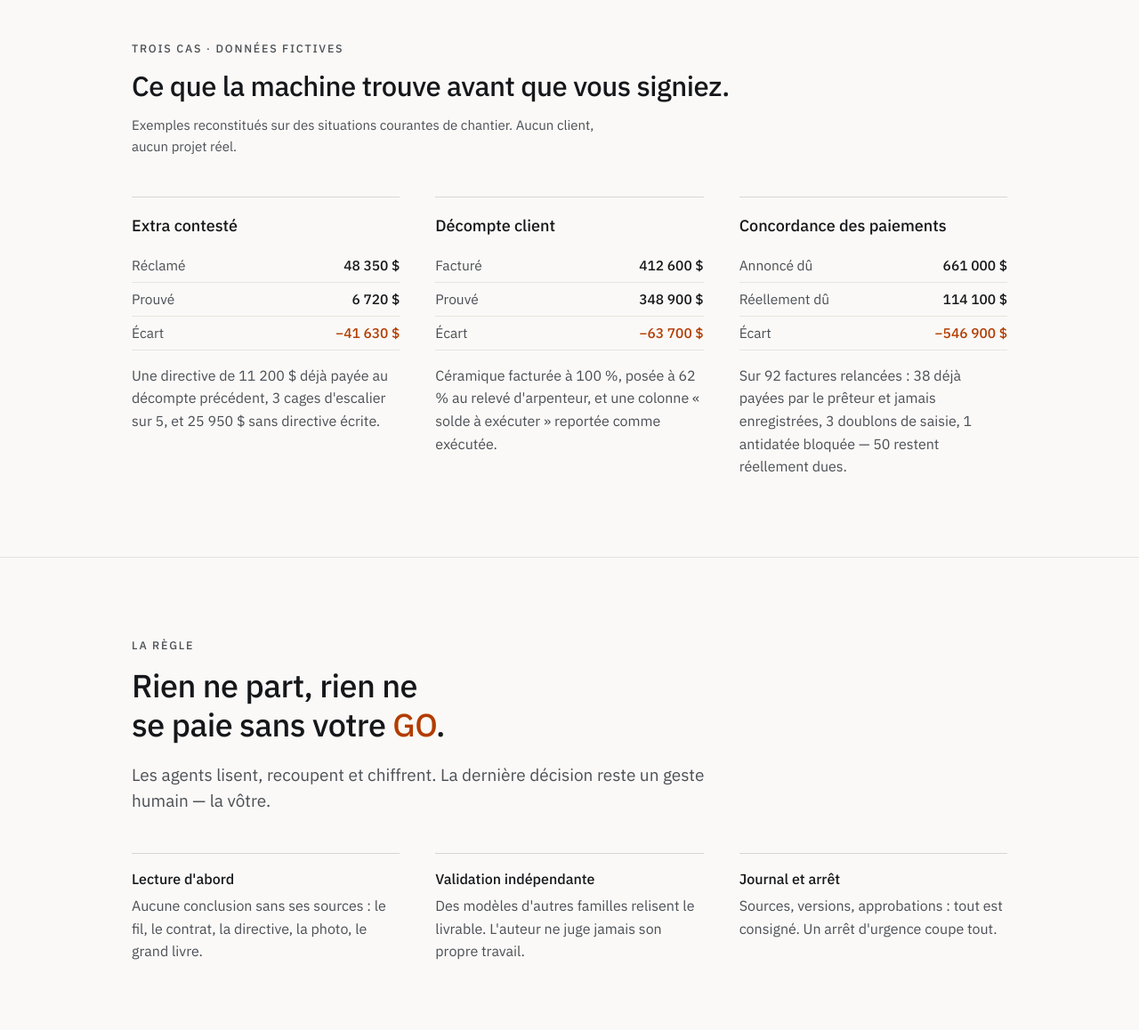
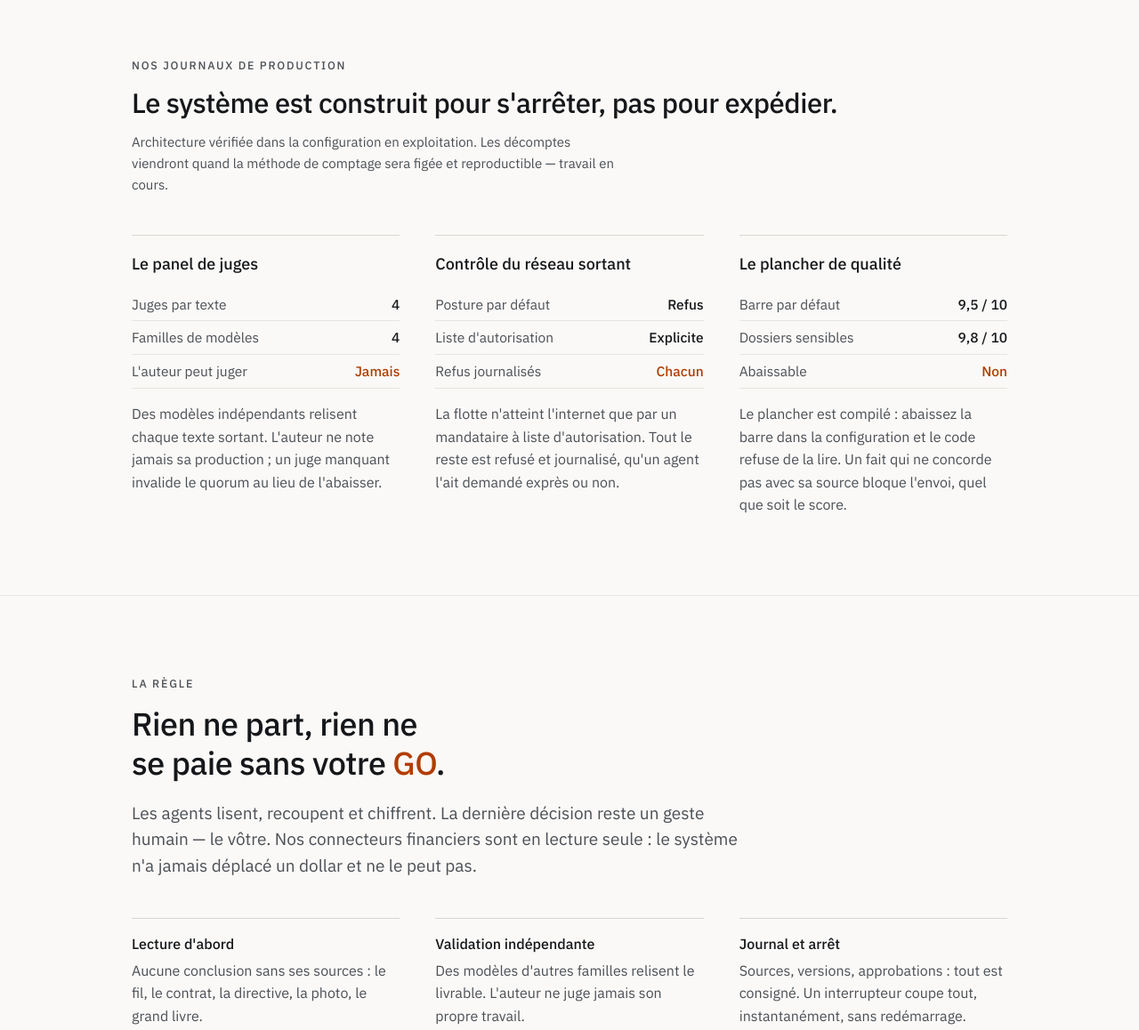
Before and after one commit to olivieraziz-collab/ino-vita-ai-site, a plain HTML site: page index.html in a window 1280 px wide. Shown: the part 1380-2538 px from the top of the page at 89% size. Drawn offline with Linux system fonts and the light colour scheme.

Commit message:
Page d accueil francaise alignee sur la page anglaise du 18/9 (refus par defaut, aucun chiffre non reproductible)
Co-Authored-By: Claude Fable 5.1 <noreply@anthropic.com>
Claude-Session: https://claude.ai/code/session_01D1kbZ8Ltpat4QwNRwc6kv6

```diff
--- a/index.html
+++ b/index.html
@@ -3,9 +3,9 @@
 <head>
 <meta charset="utf-8">
 <meta name="viewport" content="width=device-width, initial-scale=1">
-<title>Ino-Vita AI — agents IA gouvernés pour la construction</title>
-<meta name="description" content="Des agents IA qui lisent vos courriels, contrats, chantiers et comptes, chiffrent la décision et s'arrêtent à votre GO. Démo commentée de 1 min 11.">
-<meta name="site-version" content="video-2026-09-10">
+<title>Ino-Vita AI — l'entreprise d'IA qui refuse d'envoyer</title>
+<meta name="description" content="IA pour la construction : nos agents rédigent, recoupent, rapprochent — et refusent d'envoyer ce qu'ils ne peuvent pas prouver.">
+<meta name="site-version" content="refus-2026-09-19">
 <meta name="theme-color" content="#faf9f7" media="(prefers-color-scheme: light)">
 <meta name="theme-color" content="#0e1013" media="(prefers-color-scheme: dark)">
 <link rel="canonical" href="https://ino-vita.ai/">
@@ -15,8 +15,8 @@
 <meta property="og:type" content="website">
 <meta property="og:site_name" content="Ino-Vita AI">
 <meta property="og:locale" content="fr_CA">
-<meta property="og:title" content="Ino-Vita AI — agents IA gouvernés pour la construction">
-<meta property="og:description" content="Des agents IA qui lisent vos courriels, contrats, chantiers et comptes, chiffrent la décision et s'arrêtent à votre GO. Démo commentée de 1 min 11.">
+<meta property="og:title" content="Ino-Vita AI — l'entreprise d'IA qui refuse d'envoyer">
+<meta property="og:description" content="IA pour la construction : nos agents rédigent, recoupent, rapprochent — et refusent d'envoyer ce qu'ils ne peuvent pas prouver.">
 <meta property="og:url" content="https://ino-vita.ai/">
 <meta property="og:image" content="https://ino-vita.ai/og.png">
 <meta property="og:image:width" content="1200">
@@ -28,13 +28,13 @@
 <meta property="og:video:width" content="1280">
 <meta property="og:video:height" content="720">
 <meta name="twitter:card" content="summary_large_image">
-<meta name="twitter:title" content="Ino-Vita AI — agents IA gouvernés pour la construction">
-<meta name="twitter:description" content="Des agents IA qui lisent vos courriels, contrats, chantiers et comptes, chiffrent la décision et s'arrêtent à votre GO. Démo commentée de 1 min 11.">
+<meta name="twitter:title" content="Ino-Vita AI — l'entreprise d'IA qui refuse d'envoyer">
+<meta name="twitter:description" content="IA pour la construction : nos agents rédigent, recoupent, rapprochent — et refusent d'envoyer ce qu'ils ne peuvent pas prouver.">
 <meta name="twitter:image" content="https://ino-vita.ai/og.png">
 <link rel="icon" href="/favicon.svg" type="image/svg+xml">
 <link rel="preload" href="/fonts/ibm-plex-sans-latin.woff2" as="font" type="font/woff2" crossorigin>
 <link rel="stylesheet" href="/style.css">
-<script type="application/ld+json">{"@context":"https://schema.org","@graph":[{"@type":"Organization","@id":"https://ino-vita.ai/#organization","name":"Ino-Vita AI","url":"https://ino-vita.ai/","logo":"https://ino-vita.ai/logo.svg","image":"https://ino-vita.ai/og.png","email":"ai@ino-vita.com","address":{"@type":"PostalAddress","addressLocality":"Montréal","addressRegion":"QC","addressCountry":"CA"},"areaServed":{"@type":"AdministrativeArea","name":"Québec, Canada"},"description":"Agents IA gouvernés pour entrepreneurs en construction, développés par Gestion Ino-Vita inc., entrepreneur général à Montréal."},{"@type":"VideoObject","@id":"https://ino-vita.ai/#video","name":"Démo Ino-Vita AI — trois cas, du courriel reçu jusqu'au GO","description":"Vidéo commentée de 1 min 11 : un extra contesté de 48 350 $, un décompte client de 412 600 $ et 92 factures fournisseurs, analysés jusqu'au GO humain. Données fictives.","thumbnailUrl":"https://ino-vita.ai/demo/poster-fr.png","uploadDate":"2026-09-03","duration":"PT1M11S","contentUrl":"https://ino-vita.ai/demo/video/demo-ino-vita-ai-v3-fr-2026-09-03.mp4","embedUrl":"https://ino-vita.ai/demo/","inLanguage":"fr-CA","isFamilyFriendly":true,"publisher":{"@id":"https://ino-vita.ai/#organization"}}]}</script>
+<script type="application/ld+json">{"@context":"https://schema.org","@graph":[{"@type":"Organization","@id":"https://ino-vita.ai/#organization","name":"Ino-Vita AI","url":"https://ino-vita.ai/","logo":"https://ino-vita.ai/logo.svg","image":"https://ino-vita.ai/og.png","email":"ai@ino-vita.com","address":{"@type":"PostalAddress","addressLocality":"Montréal","addressRegion":"QC","addressCountry":"CA"},"areaServed":{"@type":"AdministrativeArea","name":"Québec, Canada"},"description":"Entreprise d'IA pour la construction : des agents gouvernés qui préparent les décisions d'un entrepreneur et refusent d'envoyer ce qu'ils ne peuvent pas prouver."},{"@type":"VideoObject","@id":"https://ino-vita.ai/#video","name":"Démo Ino-Vita AI — trois cas, du courriel reçu jusqu'au GO","description":"Vidéo commentée de 1 min 11 : trois cas de chantier analysés jusqu'au GO humain. Données fictives.","thumbnailUrl":"https://ino-vita.ai/demo/poster-fr.png","uploadDate":"2026-09-03","duration":"PT1M11S","contentUrl":"https://ino-vita.ai/demo/video/demo-ino-vita-ai-v3-fr-2026-09-03.mp4","embedUrl":"https://ino-vita.ai/demo/","inLanguage":"fr-CA","isFamilyFriendly":true,"publisher":{"@id":"https://ino-vita.ai/#organization"}}]}</script>
 </head>
 <body>
 <a class="skip u" href="#main">Aller au contenu</a>
@@ -48,10 +48,11 @@
 
   <section class="hero">
     <div class="wrap stack-lg">
-      <h1>Des agents IA qui lisent vos courriels, contrats, chantiers et comptes, préparent la décision, et s'arrêtent à votre <span class="accent">GO</span>.</h1>
+      <p class="label">Une entreprise d'intelligence artificielle pour la construction</p>
+      <h1>Tout le monde peut bâtir un agent qui écrit. Le difficile, c'est un agent qui <span class="accent">refuse d'envoyer</span>.</h1>
       <div class="player">
         <video controls preload="metadata" playsinline width="1280" height="720"
-               poster="/demo/poster-fr.png" aria-label="Vidéo de démonstration Ino-Vita AI : trois cas, 1 minute 11, commentée, sous-titrée">
+               poster="/demo/poster-fr.png" aria-label="Démo Ino-Vita AI : trois cas, 1 min 11, commentée, sous-titrée">
           <source src="/demo/video/demo-ino-vita-ai-v3-fr-2026-09-03.mp4" type="video/mp4">
           <source src="/demo/video/demo-ino-vita-ai-v3-fr-2026-09-03.webm" type="video/webm">
           <track kind="subtitles" src="/demo/video/demo-ino-vita-ai-v3-fr-2026-09-03.vtt" srclang="fr" label="Français" default>
@@ -59,7 +60,7 @@
         </video>
       </div>
       <p class="small muted measure">Démo de 1 min 11, avec son et sous-titres. Données fictives, aucun système réel connecté.</p>
-      <p class="lede measure">Une couche d'agents par-dessus vos outils actuels. Le système est construit sur deux règles : une conclusion arrive avec ses sources, et rien d'externe ni de financier ne part sans votre GO.</p>
+      <p class="lede measure">Le courrier sortant d'un entrepreneur l'engage. Une quittance, un avis de retard, une confirmation de paiement : une phrase que le système ne peut pas prouver devient une responsabilité écrite et horodatée. Nous n'avons pas bâti un rédacteur, mais un système qui s'arrête.</p>
       <p class="links">
         <a class="u" href="https://cal.com/ino-vita-ai/appel-exploratoire-30-min" rel="noopener">Réserver un appel de 30 minutes</a>
         <a class="u" href="mailto:ai@ino-vita.com?subject=Appel%20exploratoire%20%E2%80%94%20Ino-Vita%20AI">ai@ino-vita.com</a>
@@ -67,38 +68,38 @@
     </div>
   </section>
 
-  <section id="console">
+  <section id="refus">
     <div class="wrap">
-      <p class="label">Trois cas · données fictives</p>
-      <h2 style="margin-top:14px">Ce que la machine trouve avant que vous signiez.</h2>
-      <p class="small muted measure" style="margin-top:14px">Exemples reconstitués sur des situations courantes de chantier. Aucun client, aucun projet réel.</p>
+      <p class="label">Nos journaux de production</p>
+      <h2 style="margin-top:14px">Le système est construit pour s'arrêter, pas pour expédier.</h2>
+      <p class="small muted measure" style="margin-top:14px">Architecture vérifiée dans la configuration en exploitation. Les décomptes viendront quand la méthode de comptage sera figée et reproductible — travail en cours.</p>
       <div class="cases">
         <div class="case">
-        <h3>Extra contesté</h3>
+          <h3>Le panel de juges</h3>
           <dl class="figs">
-          <div class="fig"><dt>Réclamé</dt><dd>48 350 $</dd></div>
-          <div class="fig"><dt>Prouvé</dt><dd>6 720 $</dd></div>
-          <div class="fig gap"><dt>Écart</dt><dd>−41 630 $</dd></div>
+            <div class="fig"><dt>Juges par texte</dt><dd>4</dd></div>
+            <div class="fig"><dt>Familles de modèles</dt><dd>4</dd></div>
+            <div class="fig gap"><dt>L'auteur peut juger</dt><dd>Jamais</dd></div>
           </dl>
-        <p>Une directive de 11 200 $ déjà payée au décompte précédent, 3 cages d'escalier sur 5, et 25 950 $ sans directive écrite.</p>
+          <p>Des modèles indépendants relisent chaque texte sortant. L'auteur ne note jamais sa production ; un juge manquant invalide le quorum au lieu de l'abaisser.</p>
         </div>
         <div class="case">
-        <h3>Décompte client</h3>
+          <h3>Contrôle du réseau sortant</h3>
           <dl class="figs">
-          <div class="fig"><dt>Facturé</dt><dd>412 600 $</dd></div>
-          <div class="fig"><dt>Prouvé</dt><dd>348 900 $</dd></div>
-          <div class="fig gap"><dt>Écart</dt><dd>−63 700 $</dd></div>
+            <div class="fig"><dt>Posture par défaut</dt><dd>Refus</dd></div>
+            <div class="fig"><dt>Liste d'autorisation</dt><dd>Explicite</dd></div>
+            <div class="fig gap"><dt>Refus journalisés</dt><dd>Chacun</dd></div>
           </dl>
-        <p>Céramique facturée à 100 %, posée à 62 % au relevé d'arpenteur, et une colonne « solde à exécuter » reportée comme exécutée.</p>
+          <p>La flotte n'atteint l'internet que par un mandataire à liste d'autorisation. Tout le reste est refusé et journalisé, qu'un agent l'ait demandé exprès ou non.</p>
         </div>
         <div class="case">
-        <h3>Concordance des paiements</h3>
+          <h3>Le plancher de qualité</h3>
           <dl class="figs">
-          <div class="fig"><dt>Annoncé dû</dt><dd>661 000 $</dd></div>
-          <div class="fig"><dt>Réellement dû</dt><dd>114 100 $</dd></div>
-          <div class="fig gap"><dt>Écart</dt><dd>−546 900 $</dd></div>
+            <div class="fig"><dt>Barre par défaut</dt><dd>9,5 / 10</dd></div>
+            <div class="fig"><dt>Dossiers sensibles</dt><dd>9,8 / 10</dd></div>
+            <div class="fig gap"><dt>Abaissable</dt><dd>Non</dd></div>
           </dl>
-        <p>Sur 92 factures relancées : 38 déjà payées par le prêteur et jamais enregistrées, 3 doublons de saisie, 1 antidatée bloquée — 50 restent réellement dues.</p>
+          <p>Le plancher est compilé : abaissez la barre dans la configuration et le code refuse de la lire. Un fait qui ne concorde pas avec sa source bloque l'envoi, quel que soit le score.</p>
         </div>
       </div>
     </div>
@@ -108,11 +109,11 @@
     <div class="wrap">
       <p class="label">La règle</p>
       <p class="rule-line" style="margin-top:14px">Rien ne part, rien ne se paie sans votre <span class="accent">GO</span>.</p>
-      <p class="lede measure" style="margin-top:20px">Les agents lisent, recoupent et chiffrent. La dernière décision reste un geste humain — la vôtre.</p>
+      <p class="lede measure" style="margin-top:20px">Les agents lisent, recoupent et chiffrent. La dernière décision reste un geste humain — le vôtre. Nos connecteurs financiers sont en lecture seule : le système n'a jamais déplacé un dollar et ne le peut pas.</p>
       <div class="threes">
       <div><strong>Lecture d'abord</strong>Aucune conclusion sans ses sources : le fil, le contrat, la directive, la photo, le grand livre.</div>
       <div><strong>Validation indépendante</strong>Des modèles d'autres familles relisent le livrable. L'auteur ne juge jamais son propre travail.</div>
-      <div><strong>Journal et arrêt</strong>Sources, versions, approbations : tout est consigné. Un arrêt d'urgence coupe tout.</div>
+      <div><strong>Journal et arrêt</strong>Sources, versions, approbations : tout est consigné. Un interrupteur coupe tout, instantanément, sans redémarrage.</div>
       </div>
     </div>
   </section>
@@ -120,15 +121,17 @@
   <section>
     <div class="wrap">
       <p class="label">Ino-Vita AI</p>
-      <h2 style="margin-top:14px">Construit par un entrepreneur général de Montréal, sur ses propres opérations.</h2>
-      <p class="lede measure" style="margin-top:20px">La plateforme a été bâtie pour opérer notre propre entreprise de construction — pas pour une démonstration. Elle tourne chaque jour. La venture existe pour l'offrir aux entrepreneurs de 5 à 100 employés.</p>
+      <h2 style="margin-top:14px">Nous sommes une entreprise d'IA. Notre entrepreneur général est le client zéro.</h2>
+      <p class="lede measure" style="margin-top:20px">Bâtie pour faire tourner un vrai entrepreneur général de Montréal, pas pour une démonstration, la plateforme tourne chaque jour : vrais sous-traitants, vraies hypothèques légales, vrais délais. Cette entreprise est là où le produit se prouve, pas ce que nous vendons.</p>
       <div class="facts">
       <div><span class="k">Siège</span><span class="v">Montréal, Québec</span></div>
-      <div><span class="k">Opéré par</span><span class="v">Gestion Ino-Vita inc. — entrepreneur général</span></div>
+      <div><span class="k">Prouvé chez</span><span class="v">Gestion Ino-Vita inc. — entrepreneur général</span></div>
       <div><span class="k">Licence RBQ</span><span class="v">5761-7300-01 — Gestion Ino-Vita inc.</span></div>
       <div><span class="k">Projets</span><span class="v">Institutionnel · commercial · multirésidentiel</span></div>
-      <div><span class="k">Chantiers en cours</span><span class="v">Plus de 10 M$ en valeur de contrats</span></div>
+      <div><span class="k">Volume de contrats</span><span class="v">Plus de 10 M$ en valeur de contrats</span></div>
       <div><span class="k">En production interne</span><span class="v">Depuis 2026</span></div>
+      <div><span class="k">Connecteurs financiers</span><span class="v">Lecture seule, par construction</span></div>
+      <div><span class="k">Clients externes</span><span class="v">Aucun encore — nous préférons le dire</span></div>
       </div>
     </div>
   </section>
@@ -137,7 +140,7 @@
     <div class="wrap">
       <p class="label">Contact</p>
       <h2 style="margin-top:14px">Un appel de 30 minutes, avec une vraie personne de construction.</h2>
-      <p class="lede measure" style="margin-top:20px">On regarde votre premier flux à forte valeur, et on vous montre le système tourner. Sans engagement.</p>
+      <p class="lede measure" style="margin-top:20px">On regarde votre premier flux à forte valeur et on vous montre le système tourner, refus compris — même ceux où il s'est trompé, et ce qu'on a corrigé.</p>
       <p class="links" style="margin-top:28px">
         <a class="u" href="https://cal.com/ino-vita-ai/appel-exploratoire-30-min" rel="noopener">Réserver un appel de 30 minutes</a>
         <a class="u" href="mailto:ai@ino-vita.com?subject=Appel%20exploratoire%20%E2%80%94%20Ino-Vita%20AI">ai@ino-vita.com</a>
@@ -157,7 +160,7 @@
     <div class="footlinks"><a class="u" href="mailto:ai@ino-vita.com">ai@ino-vita.com</a></div>
   </div>
   <div class="wrap end">
-    <p class="tiny measure">Site en pré-lancement. Les fonctions et les règles décrites — sources citées, arrêt au GO — sont celles du système en production interne chez Gestion Ino-Vita inc.; leur portée sur un périmètre client est définie au diagnostic, et aucune couverture universelle n'est garantie ici. Aucune métrique de performance client n'est publiée avant mesure formelle.</p>
+    <p class="tiny measure">Site en pré-lancement. Démo sur données fictives, aucun système réel connecté. Les règles sous « Nos journaux de production » sont lues dans la configuration du système en production interne chez Gestion Ino-Vita inc. le 17 septembre 2026 et décrivent ce système, pas un résultat client. Aucune métrique de performance client avant mesure formelle.</p>
     <p class="tiny" style="margin-top:10px">© 2026 Gestion Ino-Vita inc. / Ino-Vita AI — Montréal, Québec.</p>
   </div>
 </footer>
```
Lines whose indentation alone changed are shown as unchanged.
